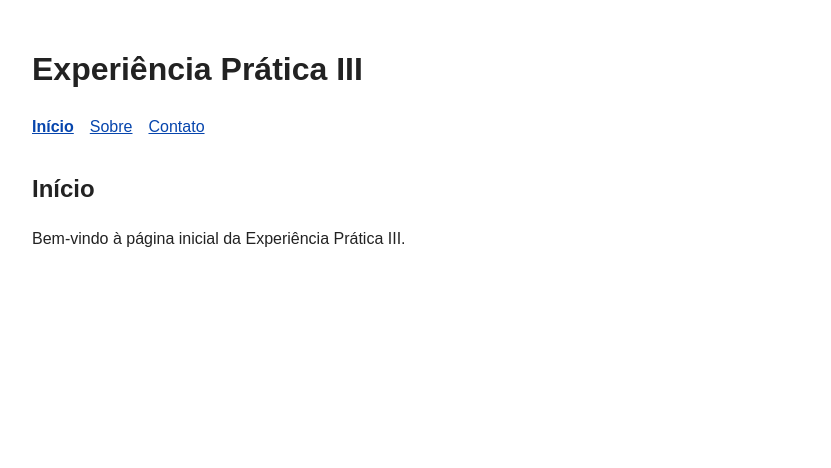
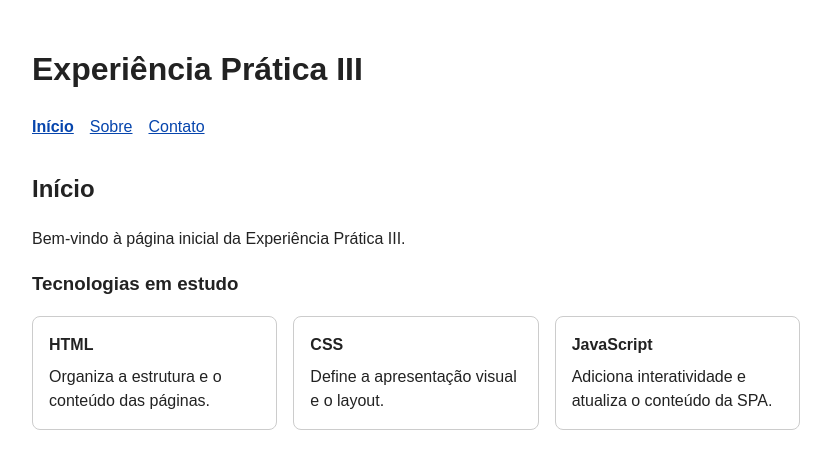
Before and after one commit to ThyagoToledo/fundamentos-front-end, a plain HTML site: page html/index.html in a window 1280 px wide. Shown: the whole page, without its empty margins (224-1055 px from the left). Drawn offline with Linux system fonts and the light colour scheme.

Commit message:
feat: adiciona templates dinamicos de tecnologias

```diff
--- a/css/style.css
+++ b/css/style.css
@@ -26,3 +26,25 @@ nav a[aria-current="page"] {
 main {
   min-height: 8rem;
 }
+
+.lista-tecnologias {
+  display: grid;
+  grid-template-columns: repeat(auto-fit, minmax(12rem, 1fr));
+  gap: 1rem;
+  margin-top: 1rem;
+}
+
+.cartao-tecnologia {
+  padding: 1rem;
+  border: 1px solid #ccc;
+  border-radius: 0.5rem;
+}
+
+.cartao-tecnologia h4,
+.cartao-tecnologia p {
+  margin: 0;
+}
+
+.cartao-tecnologia p {
+  margin-top: 0.5rem;
+}
--- a/js/script.js
+++ b/js/script.js
@@ -2,6 +2,7 @@ const paginas = {
   inicio: {
     titulo: "Início",
     conteudo: "Bem-vindo à página inicial da Experiência Prática III.",
+    mostrarTecnologias: true,
   },
   sobre: {
     titulo: "Sobre",
@@ -13,13 +14,48 @@ const paginas = {
   },
 };
 
+const tecnologias = [
+  {
+    nome: "HTML",
+    descricao: "Organiza a estrutura e o conteúdo das páginas.",
+  },
+  {
+    nome: "CSS",
+    descricao: "Define a apresentação visual e o layout.",
+  },
+  {
+    nome: "JavaScript",
+    descricao: "Adiciona interatividade e atualiza o conteúdo da SPA.",
+  },
+];
+
 const areaConteudo = document.querySelector("#conteudo-principal");
 const linksNavegacao = document.querySelectorAll("nav [data-page]");
 
 function mostrarPagina(nomePagina) {
   const pagina = paginas[nomePagina] ?? paginas.inicio;
 
-  areaConteudo.innerHTML = `<h2>${pagina.titulo}</h2><p>${pagina.conteudo}</p>`;
+  const listaTecnologias = pagina.mostrarTecnologias
+    ? `
+      <section aria-labelledby="titulo-tecnologias">
+        <h3 id="titulo-tecnologias">Tecnologias em estudo</h3>
+        <div class="lista-tecnologias">
+          ${tecnologias.map((tecnologia) => `
+            <article class="cartao-tecnologia">
+              <h4>${tecnologia.nome}</h4>
+              <p>${tecnologia.descricao}</p>
+            </article>
+          `).join("")}
+        </div>
+      </section>
+    `
+    : "";
+
+  areaConteudo.innerHTML = `
+    <h2>${pagina.titulo}</h2>
+    <p>${pagina.conteudo}</p>
+    ${listaTecnologias}
+  `;
 
   linksNavegacao.forEach((link) => {
     if (link.dataset.page === nomePagina) {
```
